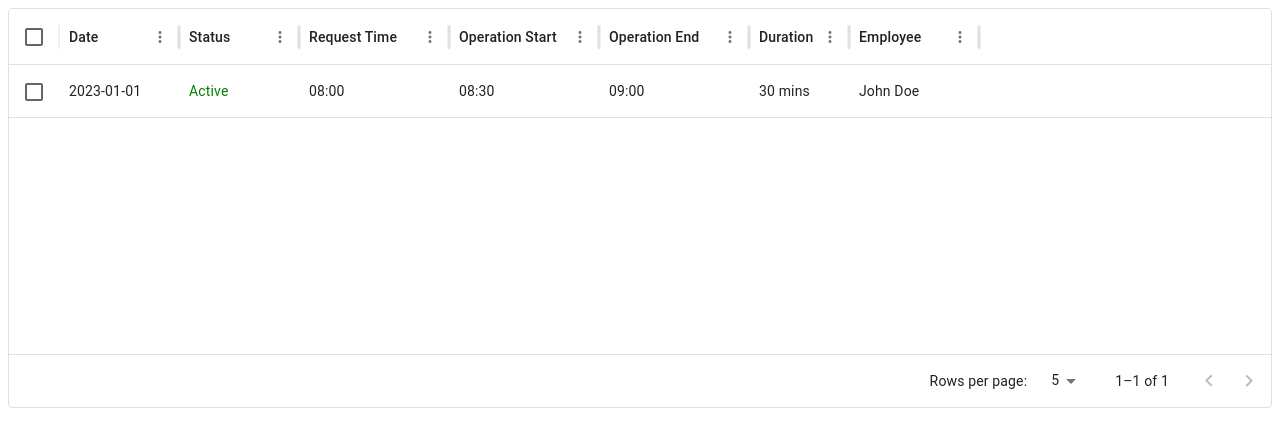
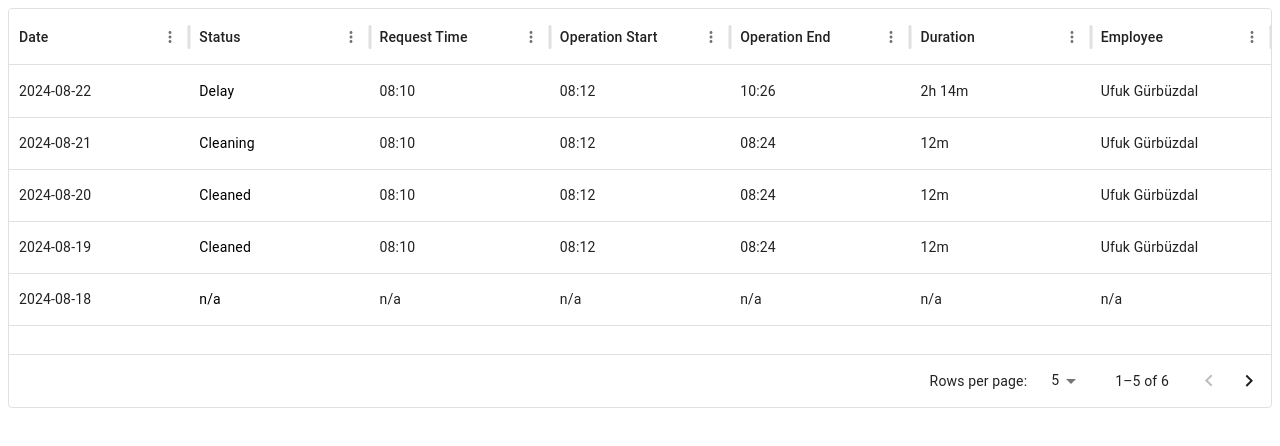
Before and after one commit to rmkofficial/Room-Services-Details, a React (Vite) app: page / in a window 1280 px wide. Shown: the top 446 px of the page. Built offline with nearby package versions, Linux system fonts and the light colour scheme.

Commit message:
Add axios dependency and update App component

```diff
--- a/package.json
+++ b/package.json
@@ -15,6 +15,7 @@
     "@mui/icons-material": "^5.15.20",
     "@mui/material": "^5.15.20",
     "@mui/x-data-grid": "^7.7.0",
+    "axios": "^1.7.2",
     "react": "^18.2.0",
     "react-dom": "^18.2.0"
   },
--- /dev/null
+++ b/public/data/data.json
@@ -0,0 +1,62 @@
+[
+  {
+    "id": 1,
+    "date": "2024-08-22",
+    "status": "Delay",
+    "requestTime": "08:10",
+    "operationStart": "08:12",
+    "operationEnd": "10:26",
+    "duration": "2h 14m",
+    "employee": "Ufuk Gürbüzdal"
+  },
+  {
+    "id": 2,
+    "date": "2024-08-21",
+    "status": "Cleaning",
+    "requestTime": "08:10",
+    "operationStart": "08:12",
+    "operationEnd": "08:24",
+    "duration": "12m",
+    "employee": "Ufuk Gürbüzdal"
+  },
+  {
+    "id": 3,
+    "date": "2024-08-20",
+    "status": "Cleaned",
+    "requestTime": "08:10",
+    "operationStart": "08:12",
+    "operationEnd": "08:24",
+    "duration": "12m",
+    "employee": "Ufuk Gürbüzdal"
+  },
+  {
+    "id": 4,
+    "date": "2024-08-19",
+    "status": "Cleaned",
+    "requestTime": "08:10",
+    "operationStart": "08:12",
+    "operationEnd": "08:24",
+    "duration": "12m",
+    "employee": "Ufuk Gürbüzdal"
+  },
+  {
+    "id": 5,
+    "date": "2024-08-18",
+    "status": "n/a",
+    "requestTime": "n/a",
+    "operationStart": "n/a",
+    "operationEnd": "n/a",
+    "duration": "n/a",
+    "employee": "n/a"
+  },
+  {
+    "id": 6,
+    "date": "2024-08-17",
+    "status": "n/a",
+    "requestTime": "n/a",
+    "operationStart": "n/a",
+    "operationEnd": "n/a",
+    "duration": "n/a",
+    "employee": "n/a"
+  }
+]
--- a/src/App.jsx
+++ b/src/App.jsx
@@ -1,19 +1,19 @@
+import { useState, useEffect } from "react";
 import { DataGrid } from "@mui/x-data-grid";
+import axios from "axios";
 import columns from "./utils/Columns";
 
 export default function App() {
-  const rows = [
-    {
-      id: 1,
-      date: "2023-01-01",
-      status: "Active",
-      requestTime: "08:00",
-      operationStart: "08:30",
-      operationEnd: "09:00",
-      duration: "30 mins",
-      employee: "John Doe",
-    },
-  ];
+  const [rows, setRows] = useState([]);
+
+  useEffect(() => {
+    axios
+      .get("/data/data.json")
+      .then((response) => {
+        setRows(response.data);
+      })
+      .catch((error) => console.error("Fetching data failed:", error));
+  }, []);
 
   return (
     <div style={{ height: 400, width: "100%" }}>
@@ -26,7 +26,6 @@ export default function App() {
           },
         }}
         pageSizeOptions={[5, 10]}
-        checkboxSelection
         disableSelectionOnClick
       />
     </div>
--- a/src/utils/Columns.jsx
+++ b/src/utils/Columns.jsx
@@ -14,34 +14,34 @@ const renderStatusCell = (params) => {
 };
 
 const columns = () => [
-  { field: "date", headerName: "Date", width: 120, editable: true },
+  { field: "date", headerName: "Date", editable: true, flex: 1 },
   {
     field: "status",
     headerName: "Status",
-    width: 120,
     editable: true,
     renderCell: renderStatusCell,
+    flex: 1,
   },
   {
     field: "requestTime",
     headerName: "Request Time",
-    width: 150,
     editable: true,
+    flex: 1,
   },
   {
     field: "operationStart",
     headerName: "Operation Start",
-    width: 150,
     editable: true,
+    flex: 1,
   },
   {
     field: "operationEnd",
     headerName: "Operation End",
-    width: 150,
     editable: true,
+    flex: 1,
   },
-  { field: "duration", headerName: "Duration", width: 100, editable: true },
-  { field: "employee", headerName: "Employee", width: 130, editable: true },
+  { field: "duration", headerName: "Duration", editable: true, flex: 1 },
+  { field: "employee", headerName: "Employee", editable: true, flex: 1 },
 ];
 
 export default columns;
```
Also changed, not shown: 1 other file (tests, documents, lock files or other folders).
